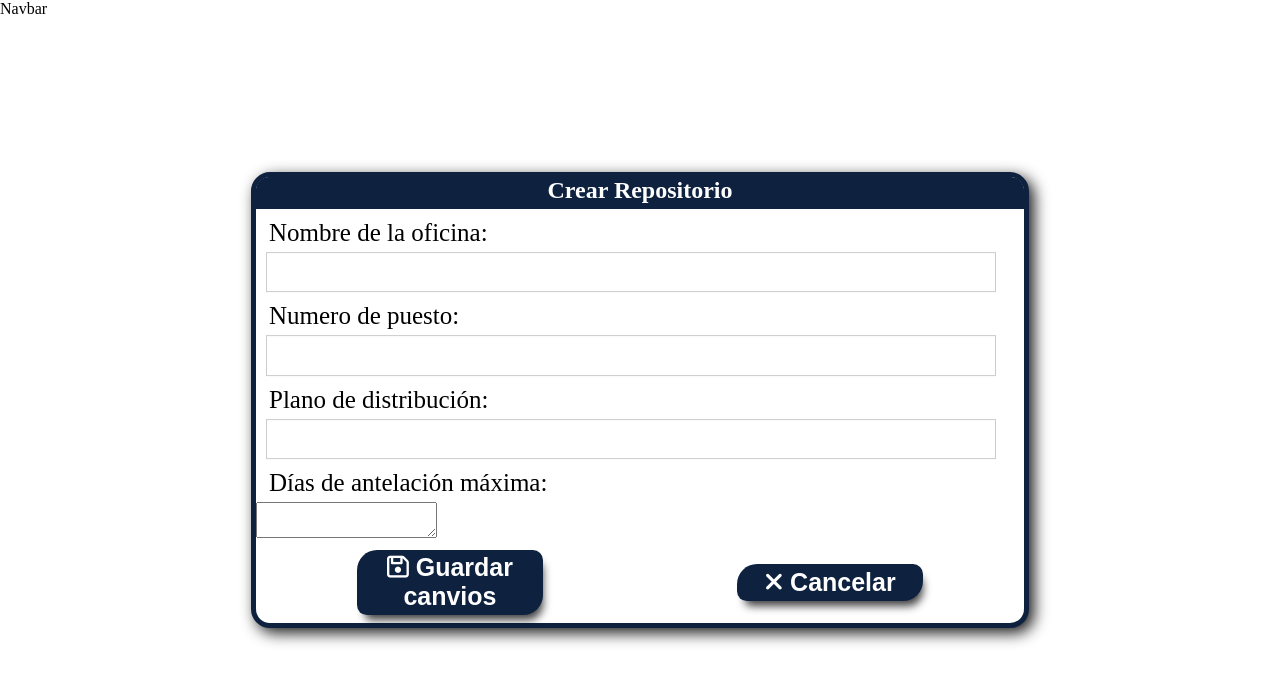
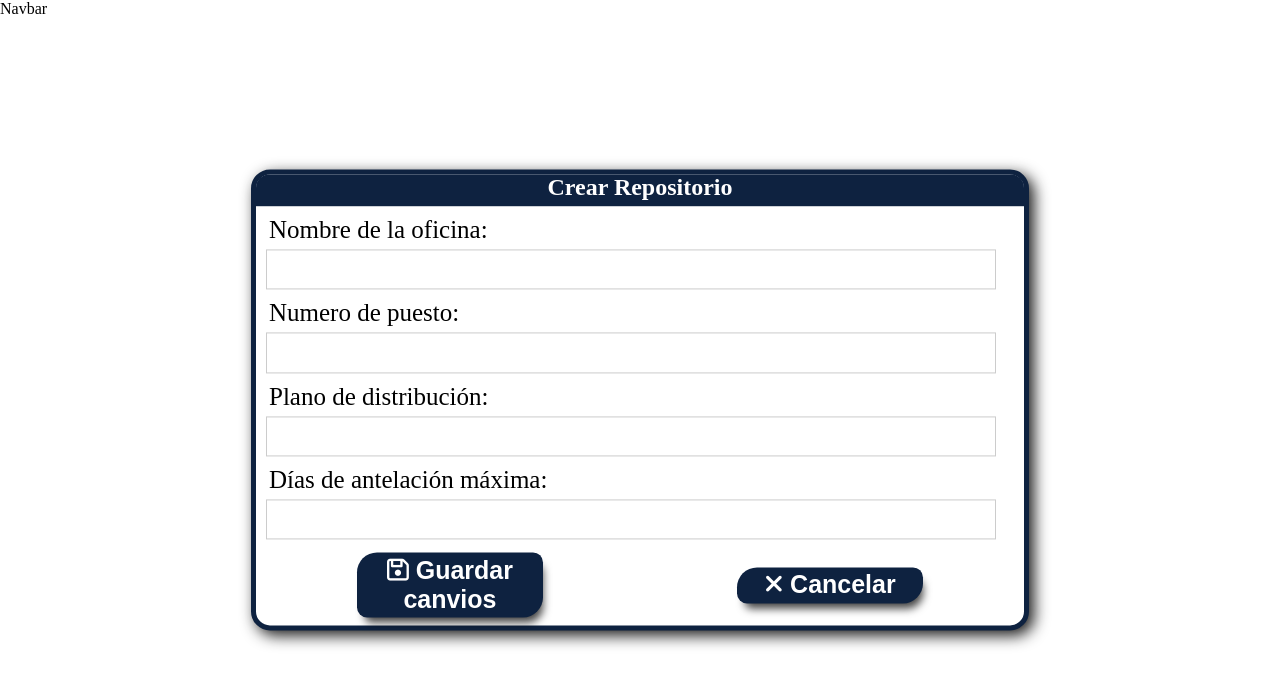
Before and after one commit to AkagamiNoLorea/Emergya_Frontend, a React (Vite) app: page /private/crearoficinas in a window 1280 px wide. Shown: the top 686 px of the page. Built offline with nearby package versions, Linux system fonts and the light colour scheme.

Commit message:
canvio tipo input

```diff
--- a/src/components/oficinas/CrearOficina.jsx
+++ b/src/components/oficinas/CrearOficina.jsx
@@ -42,9 +42,7 @@ const CrearOficina = () => {
                             </div>
                             <div>
                                 <label>Días de antelación máxima:</label>
-                                <textarea name="" id="" value={Diasantelacion} onChange={(e) => setDiasantelacion(e.target.value)}>
-
-                                </textarea>
+                                <input type="text" value={Diasantelacion} onChange={(e) => setDiasantelacion(e.target.value)}></input>
                             </div>
                             <div className='form2Buttons'>
               <button className='formButton' type="submit"><i className="fa-regular fa-floppy-disk"></i> Guardar canvios</button>
--- a/src/components/oficinas/EditarOficina.jsx
+++ b/src/components/oficinas/EditarOficina.jsx
@@ -65,7 +65,7 @@ const EditarOficina = () => {
             </div>
             <div>
               <label>Numero de puestos máximos:</label>
-              <input type="number" defaultValue={oficina.Puesto} onChange={(e) => setPuesto(e.target.value)}/>
+              <input type="text" defaultValue={oficina.Puesto} onChange={(e) => setPuesto(e.target.value)}/>
             </div>
             <div>
               <label>Plano de distribución</label>
@@ -73,7 +73,7 @@ const EditarOficina = () => {
             </div>
             <div>
                   <label>Días de antelación máximos</label>
-                  <input type="number" defaultValue={oficina.Diasantelacion} onChange={(e) => setDiasantelacion(e.target.value)} />
+                  <input type="text" defaultValue={oficina.Diasantelacion} onChange={(e) => setDiasantelacion(e.target.value)} />
             </div>
             <div className='form2Buttons'>
               <button className='formButton' type="submit"><i className="fa-regular fa-floppy-disk"></i></button>
```
